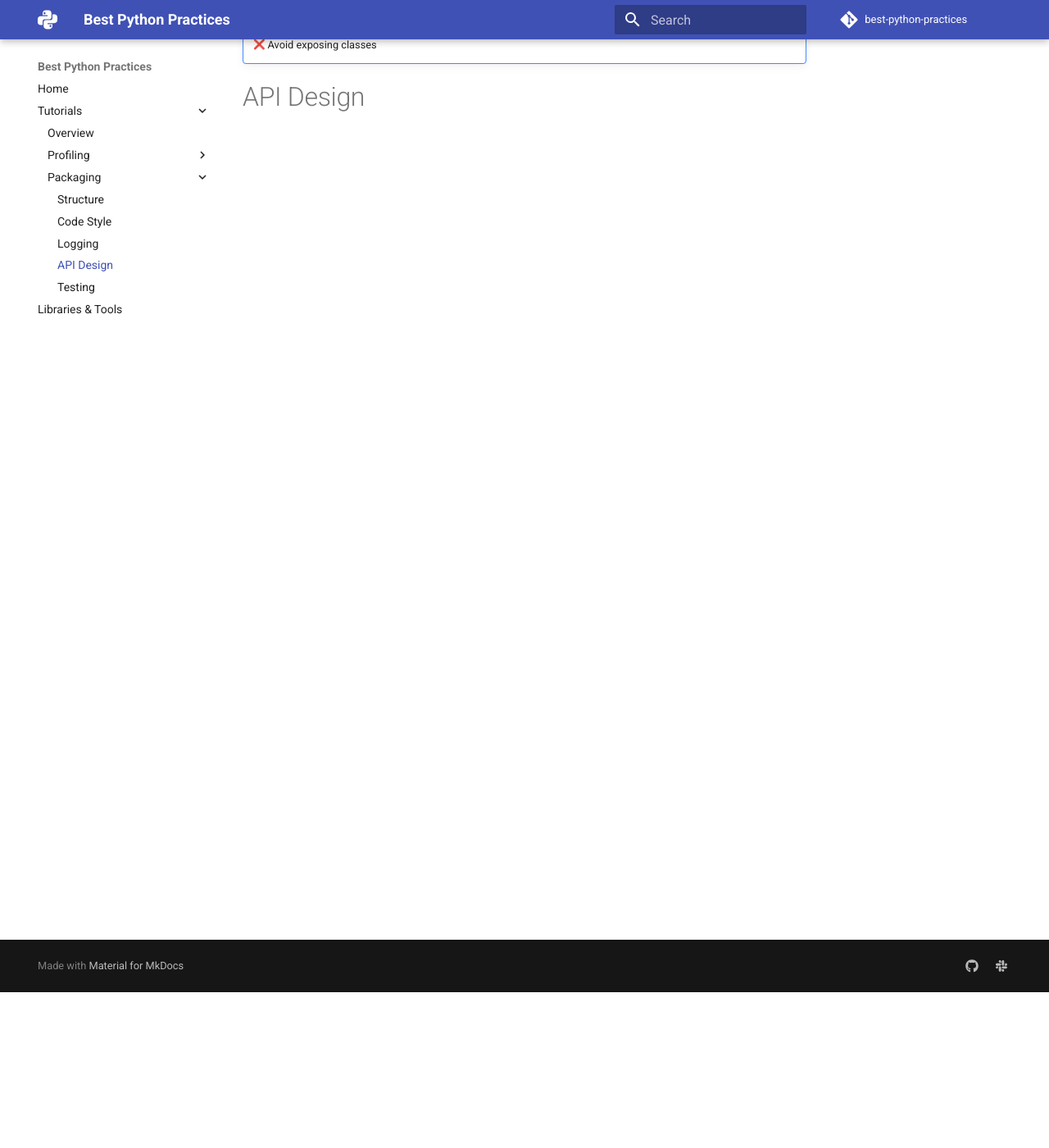
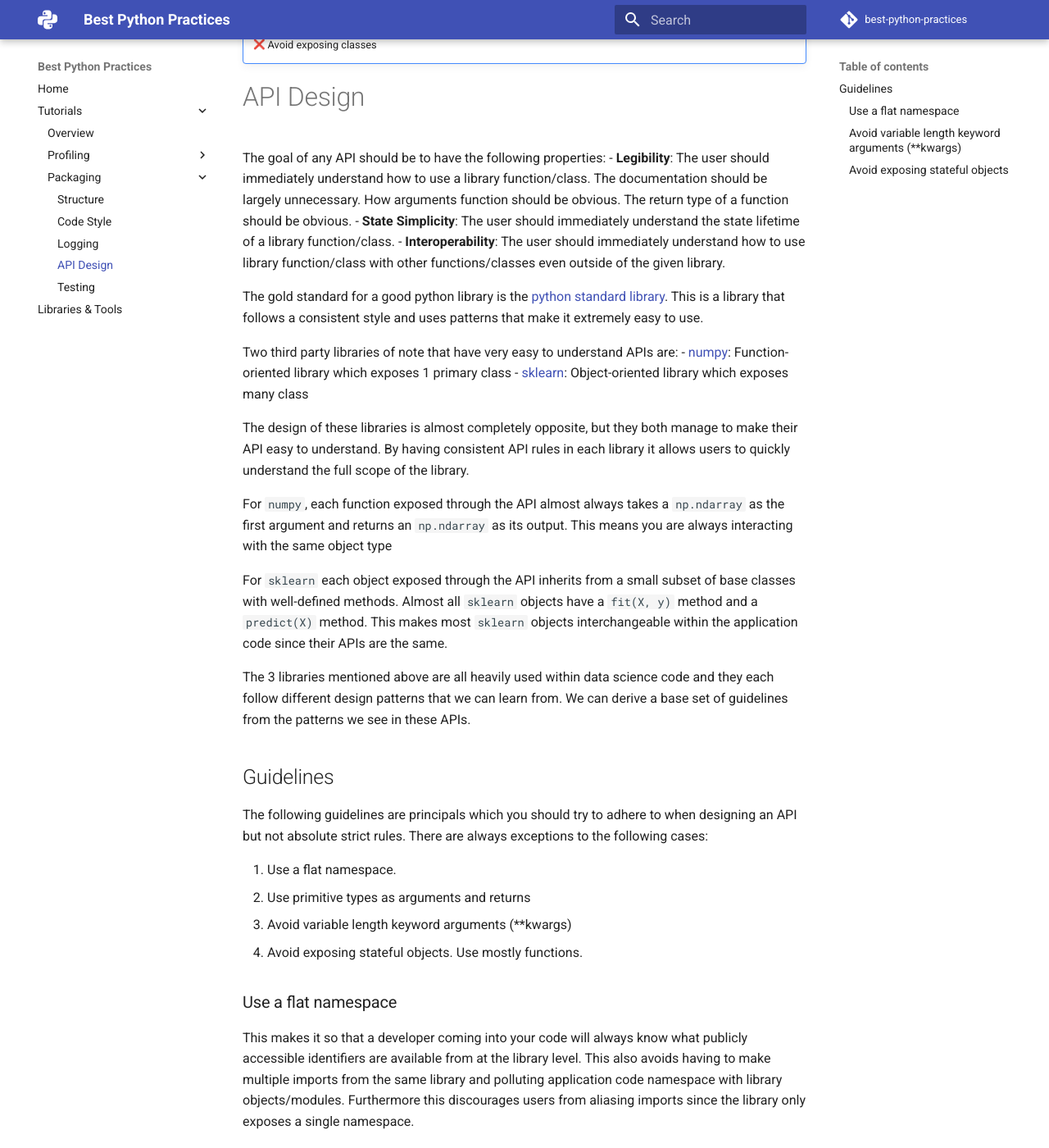
Before and after one commit to felixgao/python-best-practices, an MkDocs documentation site: the page built from docs/tutorials/packaging/api_design.md, in a window 1280 px wide and 1400 px high, scrolled down 190 px. Shown: the whole window at 82% size. Built offline with MkDocs 1.6.1 and Material for MkDocs 9.7.7, drawn with Linux system fonts in a browser that asks for light colours; emoji names are drawn with the system emoji font; some of the changed text lies outside the part shown.

Commit message:
Added initial API design guide

````diff
--- a/docs/tutorials/packaging/api_design.md
+++ b/docs/tutorials/packaging/api_design.md
@@ -8,3 +8,116 @@
 
 
 # API Design
+
+The goal of any API should be to have the following properties:
+- **Legibility**: The user should immediately understand how to use a library
+  function/class. The documentation should be largely unnecessary. How arguments
+  function should be obvious. The return type of a function should be obvious.
+- **State Simplicity**: The user should immediately understand the state
+  lifetime of a library function/class.
+- **Interoperability**: The user should immediately understand how to use
+  library function/class with other functions/classes even outside of the given
+  library.
+
+The gold standard for a good python library is the [python standard library].
+This is a library that follows a consistent style and uses patterns that make it
+extremely easy to use.
+
+Two third party libraries of note that have very easy to understand APIs are:
+- [numpy]: Function-oriented library which exposes 1 primary class
+- [sklearn]: Object-oriented library which exposes many class
+
+The design of these libraries is almost completely opposite, but they
+both manage to make their API easy to understand. By having consistent API rules
+in each library it allows users to quickly understand the full scope of the
+library.
+
+For `numpy`, each function exposed through the API almost always takes a
+`np.ndarray` as the first argument and returns an `np.ndarray` as its output.
+This means you are always interacting with the same object type
+
+For `sklearn` each object exposed through the API inherits from a small subset
+of base classes with well-defined methods. Almost all `sklearn` objects have a
+`fit(X, y)` method and a `predict(X)` method. This makes most `sklearn` objects
+interchangeable within the application code since their APIs are the same.
+
+The 3 libraries mentioned above are all heavily used within data science code
+and they each follow different design patterns that we can learn from. We can
+derive a  base set of guidelines from the patterns we see in these APIs.
+
+## Guidelines
+
+The following guidelines are principals which you should try to adhere to
+when designing an API but not absolute strict rules. There are always exceptions
+to the following cases:
+
+1. Use a flat namespace.
+2. Use primitive types as arguments and returns
+3. Avoid variable length keyword arguments (**kwargs)
+4. Avoid exposing stateful objects. Use mostly functions.
+
+### Use a flat namespace
+
+This makes it so that a developer coming into your code will always know what
+publicly accessible identifiers are available from at the library level. This
+also avoids having to make multiple imports from the same library and polluting
+application code namespace with library objects/modules. Furthermore this
+discourages users from aliasing imports since the library only exposes a single
+namespace.
+
+:white_check_mark:
+```python
+import my_library
+result = my_library.my_function()
+container = my_library.MyClass()
+```
+:x:
+```python
+from my_library.my_submodule import my_function, MyClass
+result = my_function()
+container = MyClass()
+
+from my_library import my_submodule
+result = my_submodule.my_function()
+container = my_submodule.MyClass()
+```
+
+### Avoid variable length keyword arguments (**kwargs)
+
+Variable length keyword arguments should almost never be used because they hide
+what is actually being done with them. Whenever they are used, the user will
+almost always have to read the documentation to understand
+
+The only time to use them is if your library is wrapping a call to another
+library which is highly configurable. Rather than replicating all of the keyword
+arguments in the calling function signature, forward the configuration parameters
+with kwargs.
+
+Another potential use-case where keyword arguments are useful is if the
+intention is to iterate over the key-value pairs
+(for example to use as metadata). Because this actually changes the call syntax
+of the function, it is generally more explicit to pass this kind of object in
+as a dictionary instead.
+
+
+:white_check_mark:
+```python
+import foo_library
+def example(arg, **foo_params):
+    result = foo_library.example_call(**foo_params)
+    ...
+```
+:x:
+```python
+def example(arg, **kwargs):
+    if 'foo' in kwargs:
+        ...
+```
+
+### Avoid exposing stateful objects
+
+Only expose classes when the library **must** manage state.
+
+[python standard library]: https://docs.python.org/3/library/
+[numpy]: https://docs.scipy.org/doc/numpy/
+[sklearn]: https://scikit-learn.org/stable/modules/classes.html
````
